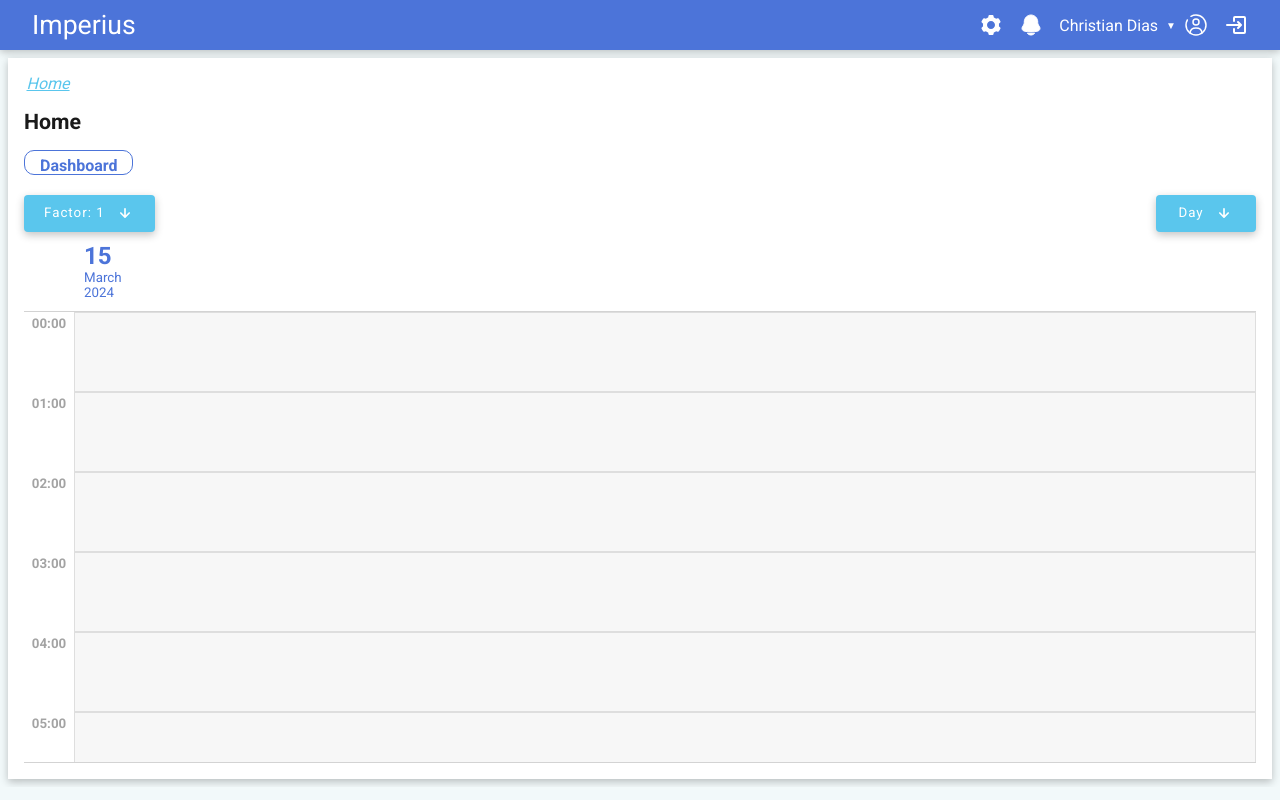
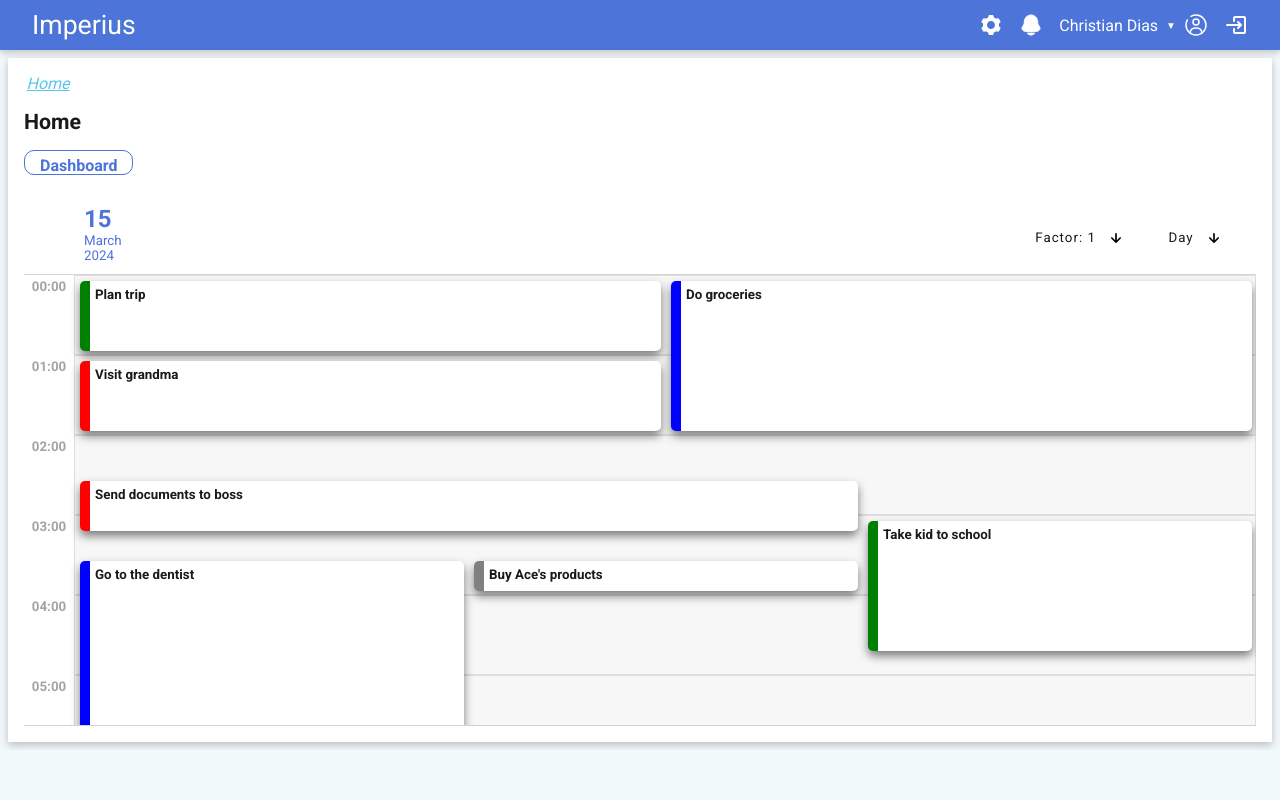
Before and after one commit to christianltdias/app, a Next.js app: page / in a window 1280 px wide. Built offline with nearby package versions, Linux system fonts and the light colour scheme.

Commit message:
adding the controls

```diff
--- a/app/layout.tsx
+++ b/app/layout.tsx
@@ -9,11 +9,6 @@ const roboto = Roboto({
   subsets: ["latin"],
   display: "swap",
 });
-
-// export const metadata = {
-//   title: "Next.js",
-//   description: "Generated by Next.js",
-// };
 
 export default function RootLayout({
   children,
--- a/components/buttons/dropdown/common/dropdown.common.module.sass
+++ b/components/buttons/dropdown/common/dropdown.common.module.sass
@@ -8,10 +8,12 @@
       &.primary
         color: white
         background-color: $primary-color
+        box-shadow: rgba(0, 0, 0, 0.24) 0px 3px 8px
 
       &.secondary
         color: white
         background-color: $secondary-color
+        box-shadow: rgba(0, 0, 0, 0.24) 0px 3px 8px
 
       &.white
         color: $text-color
@@ -74,7 +76,6 @@
     text-align: center
     border: none
     cursor: pointer
-    box-shadow: rgba(0, 0, 0, 0.24) 0px 3px 8px
 
   .dropdown:checked + label:before,
   .dropdown:not(:checked) + label:before
--- a/components/calendar/calendar.tsx
+++ b/components/calendar/calendar.tsx
@@ -1,11 +1,5 @@
 import { useAppDispatch, useAppSelector } from "../../states/hooks";
-import {
-  setFactor,
-  setView,
-} from "../../states/slices/components/calendar/calendar.slice";
 import { CalendarEvent, CalendarView } from "../../types/calendar.types";
-import { getEnumByIndex } from "../../utils/enum.utils";
-import Dropdown from "../buttons/dropdown/common/dropdown.common";
 import styles from "./calendar.module.sass";
 import CalendarDayView from "./views/day/calendar.day.view";
 import CalendarMonthView from "./views/month/calendar.month.view";
@@ -22,95 +16,51 @@ export default function Calendar({}: CalendarProps) {
 
   const events = [
     new CalendarEvent(
-      new Date(2024, 2, 14, 3, 30, 0),
+      new Date(2024, 2, 15, 3, 30, 0),
       "Buy Ace's products",
       "default",
-      new Date(2024, 2, 14, 4, 0, 0)
+      new Date(2024, 2, 15, 4, 0, 0)
     ),
     new CalendarEvent(
-      new Date(2024, 2, 14, 3, 30, 0),
+      new Date(2024, 2, 15, 3, 30, 0),
       "Go to the dentist",
       "low",
-      new Date(2024, 2, 14, 8, 30, 0)
+      new Date(2024, 2, 15, 8, 30, 0)
     ),
     new CalendarEvent(
-      new Date(2024, 2, 14, 2, 30, 0),
+      new Date(2024, 2, 15, 2, 30, 0),
       "Send documents to boss",
       "important",
-      new Date(2024, 2, 14, 3, 15, 0)
+      new Date(2024, 2, 15, 3, 15, 0)
     ),
     new CalendarEvent(
-      new Date(2024, 2, 14, 3, 0, 0),
+      new Date(2024, 2, 15, 3, 0, 0),
       "Take kid to school",
       "medium",
-      new Date(2024, 2, 14, 4, 45, 0)
+      new Date(2024, 2, 15, 4, 45, 0)
     ),
     new CalendarEvent(
-      new Date(2024, 2, 14, 0, 0, 0),
+      new Date(2024, 2, 15, 0, 0, 0),
       "Plan trip",
       "medium",
-      new Date(2024, 2, 14, 1, 0, 0)
+      new Date(2024, 2, 15, 1, 0, 0)
     ),
     new CalendarEvent(
-      new Date(2024, 2, 14, 0, 0, 0),
+      new Date(2024, 2, 15, 0, 0, 0),
       "Do groceries",
       "low",
-      new Date(2024, 2, 14, 2, 0, 0)
+      new Date(2024, 2, 15, 2, 0, 0)
     ),
     new CalendarEvent(
-      new Date(2024, 2, 14, 1, 0, 0),
+      new Date(2024, 2, 15, 1, 0, 0),
       "Visit grandma",
       "important",
-      new Date(2024, 2, 14, 2, 0, 0)
+      new Date(2024, 2, 15, 2, 0, 0)
     ),
   ];
 
   return (
     <div className={styles["calendar-container"]}>
-      <div className={styles["calendar-controls"]}>
-        <Dropdown
-          color="secondary"
-          items={[
-            {
-              title: "1",
-              onClick: () => dispatch(setFactor({ factor: 1 })),
-            },
-            {
-              title: "2",
-              onClick: () => dispatch(setFactor({ factor: 2 })),
-            },
-          ]}
-          placeholder={`Factor: ${factor}`}
-        />
-        <Dropdown
-          isSelection
-          color="secondary"
-          items={[
-            {
-              title:
-                CalendarView[
-                  getEnumByIndex<string>(CalendarView, CalendarView.Day)
-                ],
-              onClick: () => dispatch(setView({ view: CalendarView.Day })),
-            },
-            {
-              title:
-                CalendarView[
-                  getEnumByIndex<string>(CalendarView, CalendarView.Week)
-                ],
-              onClick: () => dispatch(setView({ view: CalendarView.Week })),
-            },
-            {
-              title:
-                CalendarView[
-                  getEnumByIndex<string>(CalendarView, CalendarView.Month)
-                ],
-              onClick: () => dispatch(setView({ view: CalendarView.Month })),
-            },
-          ]}
-          placeholder={CalendarView[getEnumByIndex<string>(CalendarView, view)]}
-        />
-      </div>
       {CalendarView.Day === view && (
         <CalendarDayView currentDay={selectedDate} events={events} />
       )}
--- /dev/null
+++ b/components/calendar/views/controls/calendar.controls.module.sass
@@ -0,0 +1,5 @@
+.calendar-day-header-controls
+  display: flex
+  flex-direction: row
+  height: 30px
+  align-self: center
--- /dev/null
+++ b/components/calendar/views/controls/calendar.controls.tsx
@@ -0,0 +1,61 @@
+import { useAppDispatch, useAppSelector } from "../../../../states/hooks";
+import { setFactor, setView } from "../../../../states/slices/components/calendar/calendar.slice";
+import { CalendarView } from "../../../../types/calendar.types";
+import { getEnumByIndex } from "../../../../utils/enum.utils";
+import Dropdown from "../../../buttons/dropdown/common/dropdown.common";
+import styles from "./calendar.controls.module.sass";
+
+type CalendarControlsProps = {};
+
+export default function CalendarControls({}: CalendarControlsProps) {
+  const dispatch = useAppDispatch();
+  const factor = useAppSelector((state) => state.calendar.factor);
+  const view = useAppSelector((state) => state.calendar.view);
+
+  return (
+    <div className={styles["calendar-day-header-controls"]}>
+      <Dropdown
+        color="white"
+        items={[
+          {
+            title: "1",
+            onClick: () => dispatch(setFactor({ factor: 1 })),
+          },
+          {
+            title: "2",
+            onClick: () => dispatch(setFactor({ factor: 2 })),
+          },
+        ]}
+        placeholder={`Factor: ${factor}`}
+      />
+      <Dropdown
+        isSelection
+        color="white"
+        items={[
+          {
+            title:
+              CalendarView[
+                getEnumByIndex<string>(CalendarView, CalendarView.Day)
+              ],
+            onClick: () => dispatch(setView({ view: CalendarView.Day })),
+          },
+          {
+            title:
+              CalendarView[
+                getEnumByIndex<string>(CalendarView, CalendarView.Week)
+              ],
+            onClick: () => dispatch(setView({ view: CalendarView.Week })),
+          },
+          {
+            title:
+              CalendarView[
+                getEnumByIndex<string>(CalendarView, CalendarView.Month)
+              ],
+            onClick: () => dispatch(setView({ view: CalendarView.Month })),
+          },
+        ]}
+        placeholder={CalendarView[getEnumByIndex<string>(CalendarView, view)]}
+      />
+    </div>
+  );
+}
--- a/components/calendar/views/day/calendar.day.view.module.sass
+++ b/components/calendar/views/day/calendar.day.view.module.sass
@@ -25,19 +25,26 @@ $header-padding: 10px
       cursor: pointer
       padding: $header-padding
       color: $primary-color
+      width: 100%
       height: $header-width
       border-bottom: 1px solid #d3d3d3
+      display: flex
+      flex-direction: row
+      justify-content: space-between
 
-      p
-        margin: 0
-        margin-left: 50px
-        padding: 0
-        font-size: 10pt
-        font-weight: 500
+      .calendar-day-date
+        width: fit-content
 
-        &:nth-child(1)
-          font-weight: bold
-          font-size: 18pt
+        p
+          margin: 0
+          margin-left: 50px
+          padding: 0
+          font-size: 10pt
+          font-weight: 500
+
+          &:nth-child(1)
+            font-weight: bold
+            font-size: 18pt
 
     .calendar-day-table-wrapper
       position: relative
--- a/components/calendar/views/day/calendar.day.view.tsx
+++ b/components/calendar/views/day/calendar.day.view.tsx
@@ -8,10 +8,14 @@ import {
   mapEvents,
 } from "../../../../utils/calendar.utils";
 import styles from "./calendar.day.view.module.sass";
-import { CalendarCell, CalendarEvent } from "../../../../types/calendar.types";
-import { useAppSelector } from "../../../../states/hooks";
+import { CalendarCell, CalendarEvent, CalendarView } from "../../../../types/calendar.types";
+import { useAppDispatch, useAppSelector } from "../../../../states/hooks";
 import Spinner from "../../../spinner/spinner";
 import { BoundaryReference } from "../../../../types/references";
+import Dropdown from "../../../buttons/dropdown/common/dropdown.common";
+import { getEnumByIndex } from "../../../../utils/enum.utils";
+import { setFactor, setView } from "../../../../states/slices/components/calendar/calendar.slice";
+import CalendarControls from "../controls/calendar.controls";
 
 type CalendarDayViewProps = {
   currentDay: Date;
@@ -36,6 +40,7 @@ export default function CalendarDayView({
   const [loading, setLoading] = useState(true);
   const [mappedEvents, setMappedEvents] = useState<CalendarEvent[]>([]);
   const [top, setTop] = useState<number>(0);
+
 
   useEffect(() => {
     setCellRefs((elRefs) => cells.map((_, i) => elRefs[i] || createRef()));
@@ -113,11 +118,14 @@ export default function CalendarDayView({
     <div className={styles["calendar-day-container"]}>
       <div className={styles["calendar-day-main-wrapper"]} ref={wrapperRef}>
         <div className={styles["calendar-day-header"]}>
-          {getDayName(currentDay)
-            .split(" ")
-            .map((daypart) => (
-              <p>{daypart}</p>
-            ))}
+          <div className={styles["calendar-day-date"]}>
+            {getDayName(currentDay)
+              .split(" ")
+              .map((daypart) => (
+                <p>{daypart}</p>
+              ))}
+          </div>
+          <CalendarControls />
         </div>
         <div className={styles["calendar-day-table-wrapper"]}>
           <div
--- a/components/calendar/views/month/calendar.month.view.module.sass
+++ b/components/calendar/views/month/calendar.month.view.module.sass
@@ -41,7 +41,10 @@ $header-padding: 10px
         display: flex
         justify-content: flex-end
         flex-direction: column
-        align-items: flex-start
+        align-items: center
+
+        &.weekend-day
+          color: $error-color
 
     .calendar-month-table-wrapper
       position: relative
@@ -64,6 +67,7 @@ $header-padding: 10px
             position: absolute
             top: 10px
             left: 10px
+            font-size: 16pt
             color: $text-color
             opacity: 0.7
 
--- a/components/calendar/views/week/calendar.week.view.tsx
+++ b/components/calendar/views/week/calendar.week.view.tsx
@@ -13,6 +13,7 @@ import styles from "./calendar.week.view.module.sass";
 import { concatStyles } from "../../../../utils/styles.utils";
 import { DayOfWeek } from "../../../../types/dates";
 import { getEnumIndex } from "../../../../utils/enum.utils";
+import CalendarControls from "../controls/calendar.controls";
 
 type CalendarDayViewProps = {
   currentDay: Date;
@@ -121,6 +122,10 @@ export default function CalendarWeekView({
     <div className={styles["calendar-week-container"]}>
       <div className={styles["calendar-week-main-wrapper"]} ref={wrapperRef}>
         <div className={styles["calendar-week-header"]}>
+          <div>
+            <CalendarControls />
+          </div>
+          <div className={styles["calendar-week-row"]}>
             {week.map((day) => (
               <div
                 className={concatStyles(
@@ -138,6 +143,7 @@ export default function CalendarWeekView({
                 <p className={styles["day-title-week-day"]}>{day.dayOfWeek}</p>
               </div>
             ))}
+          </div>
         </div>
         <div className={styles["calendar-week-table-wrapper"]}>
           <div
```
Also changed, not shown: components/calendar/views/month/calendar.month.view.tsx (+9 -1 lines), components/calendar/views/week/calendar.week.view.module.sass (+32 -25 lines). Lines whose indentation alone changed are shown as unchanged.
